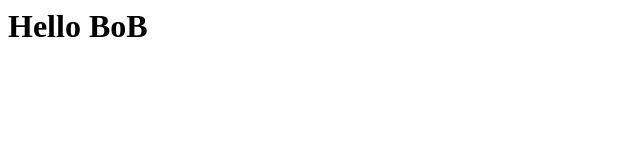
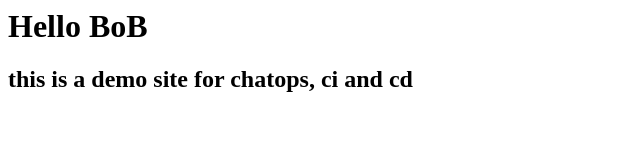
Before and after one commit to k33g/bob.web, a website: page index.html in a window 1280 px wide. Shown: the whole page, without its empty margins (0-640 px from the left). Drawn offline with Linux system fonts and the light colour scheme.

Commit message:
Update index.html

```diff
--- a/index.html
+++ b/index.html
@@ -1 +1,2 @@
 <h1>Hello BoB</h1>
+<h2>this is a demo site for chatops, ci and cd</h2>
```
